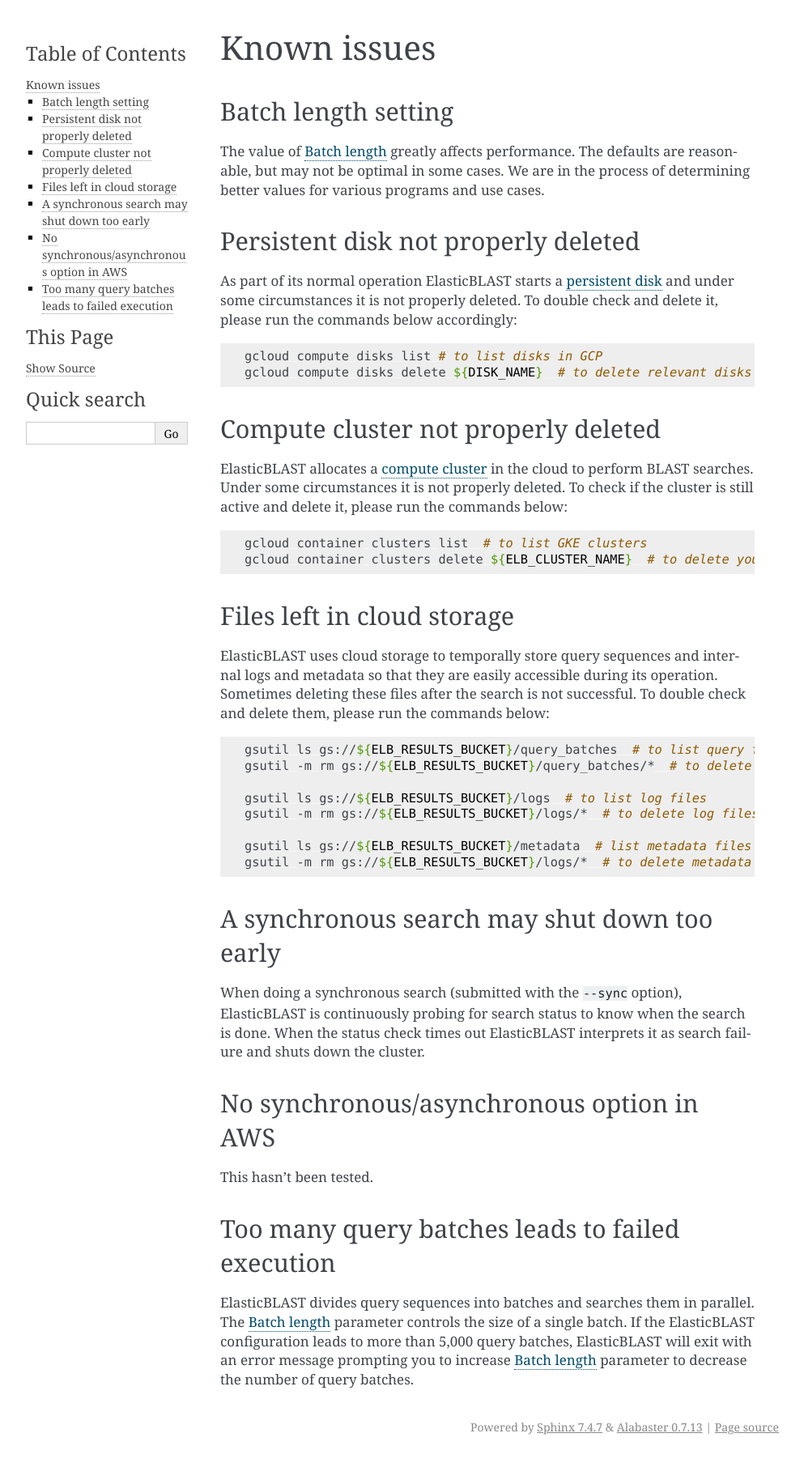
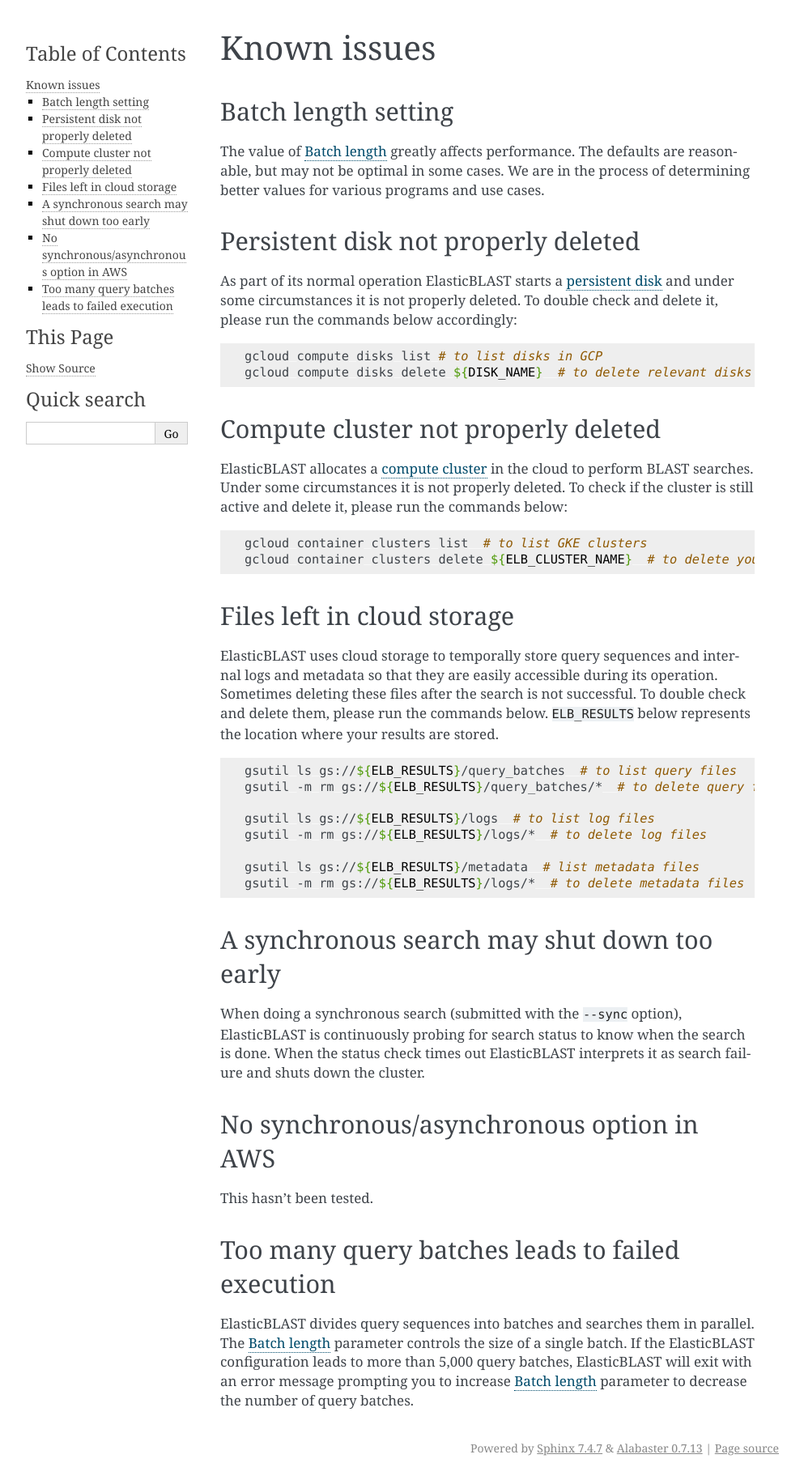
Before and after one commit to ncbi/elastic-blast-docs, a Sphinx documentation site: the page built from docs/source/issues.rst, in a window 1280 px wide. Shown: the whole page at 81% size, without its empty margins (148-1141 px from the left). Built offline with Sphinx 7.4.7, drawn with Linux system fonts in a browser that asks for light colours; before the commit the page ends 1802 px from its top, so only the background shows below that.

Commit message:
Rename results-bucket to results; mention this parameter uniquely identifies an ElasticBLAST search.

```diff
--- a/docs/source/issues.rst
+++ b/docs/source/issues.rst
@@ -45,18 +45,22 @@
 Files left in cloud storage
 ---------------------------
 
-ElasticBLAST uses cloud storage to temporally store query sequences and internal logs and metadata so that they are easily accessible during its operation. Sometimes deleting these files after the search is not successful. To double check and delete them, please run the commands below:
+ElasticBLAST uses cloud storage to temporally store query sequences and
+internal logs and metadata so that they are easily accessible during its
+operation. Sometimes deleting these files after the search is not successful.
+To double check and delete them, please run the commands below.
+``ELB_RESULTS`` below represents the location where your results are stored.
 
 .. code-block:: bash
 
-   gsutil ls gs://${ELB_RESULTS_BUCKET}/query_batches  # to list query files
-   gsutil -m rm gs://${ELB_RESULTS_BUCKET}/query_batches/*  # to delete query files
+   gsutil ls gs://${ELB_RESULTS}/query_batches  # to list query files
+   gsutil -m rm gs://${ELB_RESULTS}/query_batches/*  # to delete query files
 
-   gsutil ls gs://${ELB_RESULTS_BUCKET}/logs  # to list log files
-   gsutil -m rm gs://${ELB_RESULTS_BUCKET}/logs/*  # to delete log files
+   gsutil ls gs://${ELB_RESULTS}/logs  # to list log files
+   gsutil -m rm gs://${ELB_RESULTS}/logs/*  # to delete log files
 
-   gsutil ls gs://${ELB_RESULTS_BUCKET}/metadata  # list metadata files
-   gsutil -m rm gs://${ELB_RESULTS_BUCKET}/logs/*  # to delete metadata files
+   gsutil ls gs://${ELB_RESULTS}/metadata  # list metadata files
+   gsutil -m rm gs://${ELB_RESULTS}/logs/*  # to delete metadata files
 
 
 .. _early_shutdown:
--- a/docs/source/quickstart-aws.rst
+++ b/docs/source/quickstart-aws.rst
@@ -70,7 +70,7 @@
 #. :ref:`AWS region <elb_aws_region>` to run ElasticBLAST on (``us-east-1`` recommended, see :ref:`AWS configuration <aws_conf>` for additional details),
 #. :ref:`query sequences <elb_queries>` in a single file or tarball,
 
-#. a :ref:`cloud storage bucket for results <elb_results_bucket>`. This value must start with ``s3://``.
+#. a :ref:`cloud storage bucket for results <elb_results>`. This value must start with ``s3://`` and _uniquely_ identifies your ElasticBLAST search. **Please keept track of this**.
 
 #. basic BLAST parameters (:ref:`program <elb_blast_program>` and :ref:`database <elb_db>`), and
 
@@ -95,7 +95,7 @@
     program = blastp
     db = swissprot
     queries = s3://elasticblast-test/queries/BDQE01.1.fsa_aa
-    results-bucket = ${YOUR_RESULTS_BUCKET}
+    results = ${YOUR_RESULTS_BUCKET}
     options = -task blastp-fast -evalue 0.01 -outfmt 7
 
 In addition to the minimal parameters, the configuration file above includes some BLAST options.
--- a/docs/source/quickstart-gcp.rst
+++ b/docs/source/quickstart-gcp.rst
@@ -44,7 +44,7 @@
 
 #. :ref:`query sequences <elb_queries>` in a single file or tarball,
 
-#. a :ref:`cloud storage bucket for results <elb_results_bucket>`. This value must start with ``gs://``.
+#. a :ref:`cloud storage bucket for results <elb_results>`. This value must start with ``gs://`` and _uniquely_ identifies your ElasticBLAST search. **Please keept track of this**.
 
 #. basic BLAST parameters (:ref:`program <elb_blast_program>` and :ref:`database <elb_db>`), and
 
@@ -70,7 +70,7 @@
     program = blastp
     db = nr
     queries = gs://elastic-blast-samples/queries/protein/BDQE01.1.fsa_aa
-    results-bucket = ${YOUR_RESULTS_BUCKET}
+    results = ${YOUR_RESULTS_BUCKET}
     options = -task blastp-fast -evalue 0.01 -outfmt 7
 
 In addition to the minimal parameters, the configuration file above includes some BLAST options.
--- a/docs/source/taxid-filtering.rst
+++ b/docs/source/taxid-filtering.rst
@@ -34,5 +34,5 @@
     program = blastn
     db = pdbnt
     queries = s3://elasticblast-test/queries/RFQT01.1.fsa_nt.gz
-    results-bucket = ${YOUR_RESULTS_BUCKET}
+    results = ${YOUR_RESULTS_BUCKET}
     options = -outfmt 7 -taxids 1866885,1804623
--- a/docs/source/troubleshooting.rst
+++ b/docs/source/troubleshooting.rst
@@ -84,7 +84,7 @@
 
    gcloud config get-value account
 
-* The bucket URI (in the "results-bucket" field of the config file) starts with ``gs://``.  For example, the bucket URI should be ``gs://sarahtest`` but instead you have "sarahtest".
+* The bucket URI (in the "results" field of the config file) starts with ``gs://``.  For example, the bucket URI should be ``gs://sarahtest`` but instead you have "sarahtest".
 
 * The bucket URI is correct and you have permission to write to it.  The GCP page on bucket permissions is at https://cloud.google.com/storage/docs/gsutil/commands/acl but it is probably easiest to try and copy a file into your bucket with:
 
```
Also changed, not shown: docs/source/configuration.rst (+6 -8 lines).
